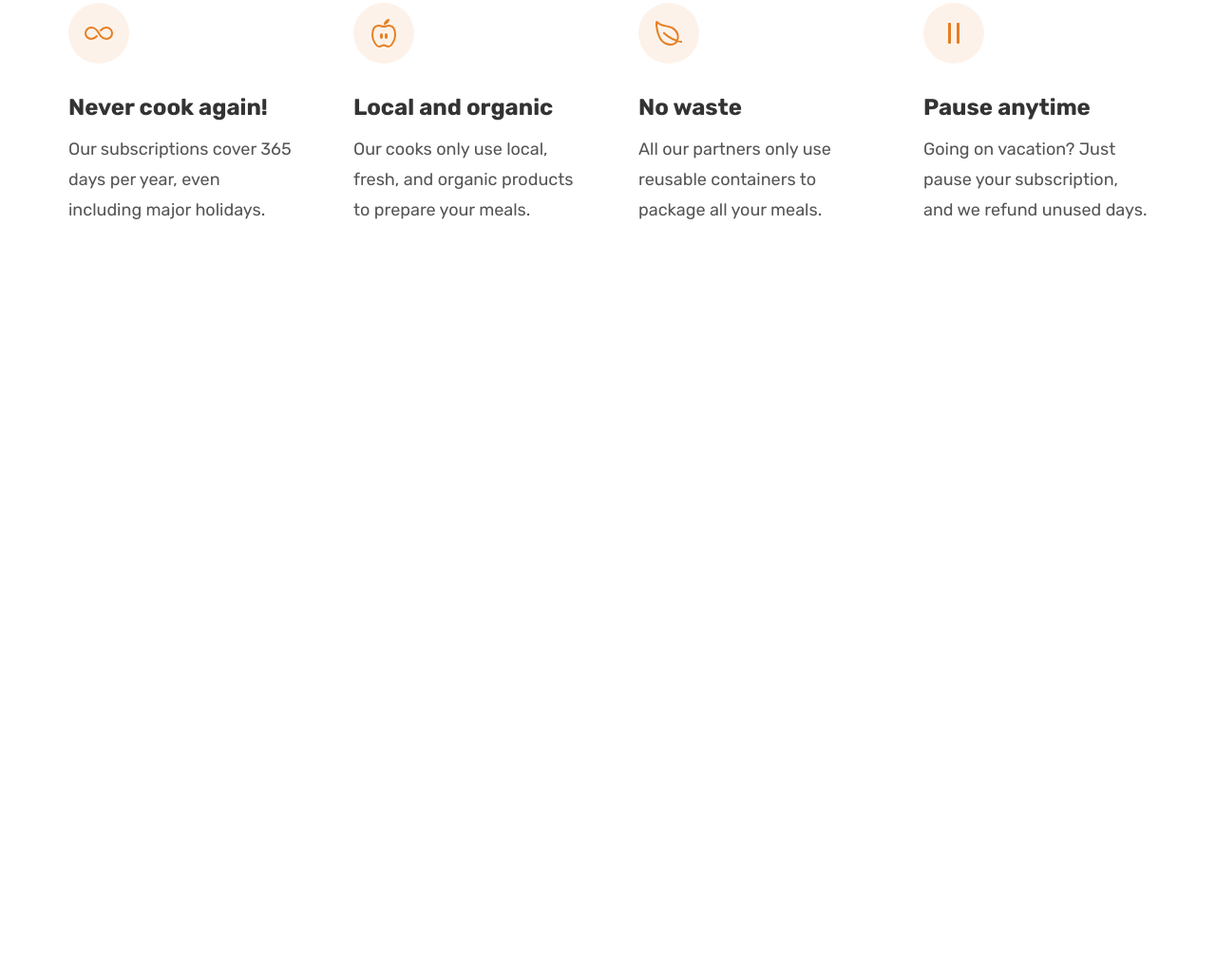
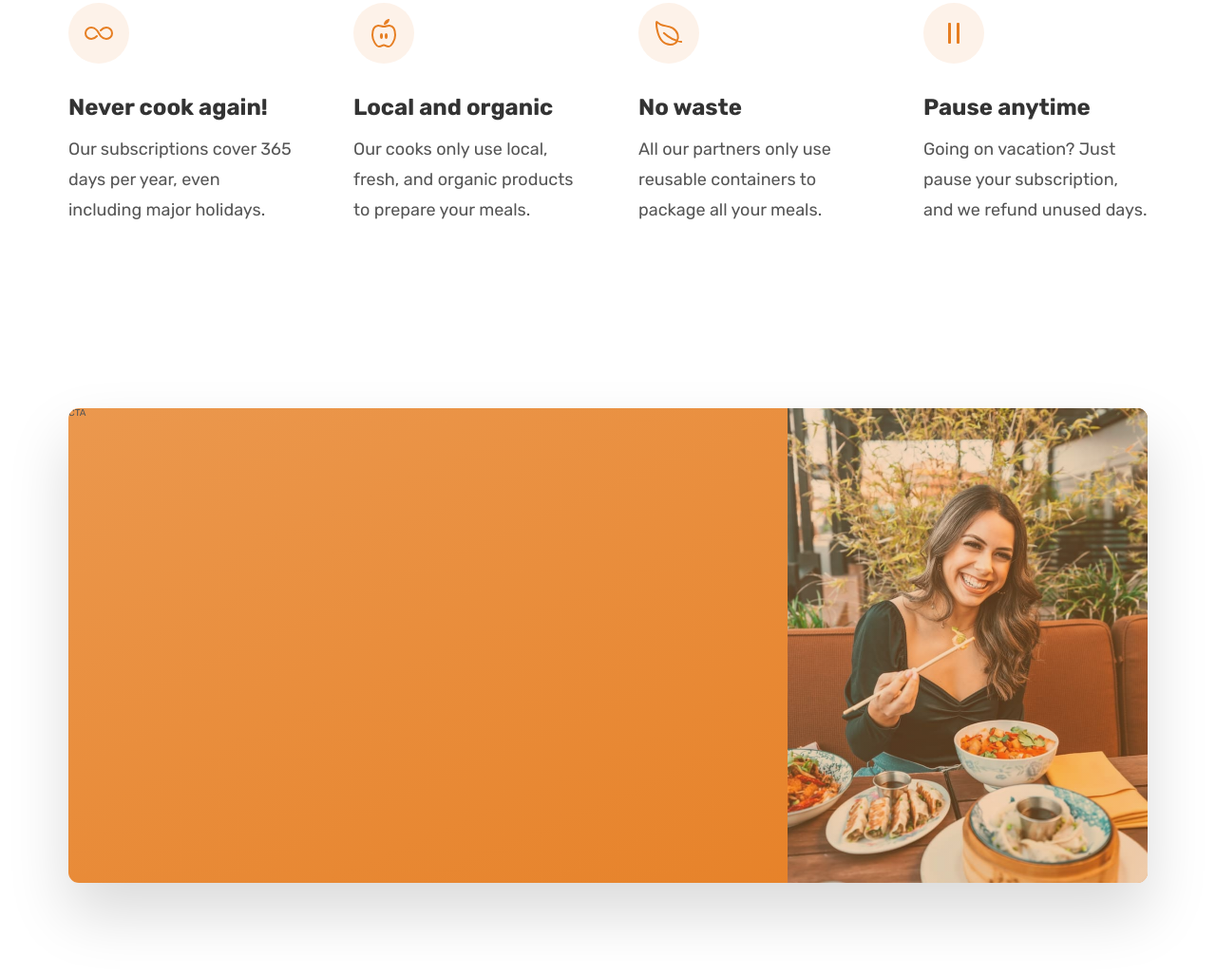
Before and after one commit to ngxminhphuc/omnifood, a plain HTML site: page index.html in a window 1280 px wide. Shown: the part 5622-6648 px from the top of the page at 95% size. Before the commit the page ends 5956 px from the top, so only its background shows below. Drawn offline with nearby package versions, Linux system fonts and the light colour scheme.

Commit message:
place image in CTA section

```diff
--- a/css/style.css
+++ b/css/style.css
@@ -444,3 +444,35 @@
   font-size: 1.8rem;
   line-height: 1.8;
 }
+
+/**************************/
+/* CALL-TO-ACTION SECTION */
+/**************************/
+
+.section-cta {
+  padding: 9.6rem 0;
+}
+
+.cta {
+  display: grid;
+  grid-template-columns: 2fr 1fr;
+  border-radius: 11px;
+  box-shadow: 0 3.2rem 6.4rem rgba(0, 0, 0, 0.15);
+  background-image: linear-gradient(to right bottom, #eb984e, #e67e22);
+  overflow: hidden;
+  height: 50rem;
+}
+
+.cta-text-box {
+}
+
+.cta-img-box {
+  background-image: linear-gradient(
+      to right bottom,
+      rgba(235, 151, 78, 0.35),
+      rgba(230, 125, 34, 0.35)
+    ),
+    url(/img/eating.jpg);
+  background-size: cover;
+  background-position: center;
+}
--- a/index.html
+++ b/index.html
@@ -534,6 +534,19 @@
           </div>
         </div>
       </section>
+
+      <section class="section-cta">
+        <div class="container">
+          <div class="cta">
+            <div class="cta-text-box">CTA</div>
+            <div
+              class="cta-img-box"
+              role="img"
+              aria-label="Woman enjoying food"
+            ></div>
+          </div>
+        </div>
+      </section>
     </main>
     <script
       type="module"
```
